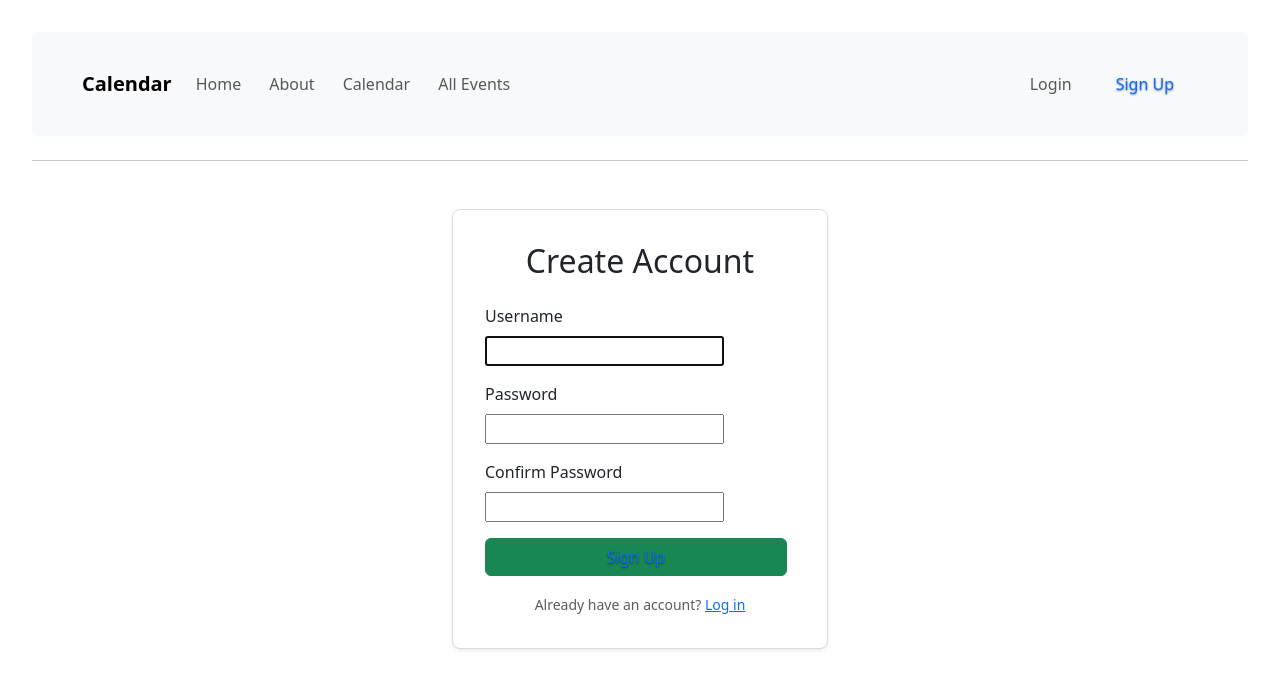
After one commit to polygreen/djangoproj, a Django app: page /accounts/signup/ in a window 1280 px wide. The commit adds this page. Shown: the top 689 px of the page. Run offline with Django 4.2, Linux system fonts and the light colour scheme.

Commit message:
login, profile feature added

```diff
--- a/events_calendar/core/templates/core/about.html
+++ b/events_calendar/core/templates/core/about.html
@@ -3,6 +3,6 @@
 {% block content %}
 <div class="card">
 <h1>About</h1>
-<p>This is a second page to practice routing and navigation.</p>
+<p>My Calendar is a beautiful, personal multi-user calendar app where you can add events (with categories, colors, and yearly reminders like birthdays), get automatic WhatsApp reminders (day-before, same-day, and monthly summary), and manage everything from a clean, mobile-friendly interface with full login and profile support.</p>
 </div>
 {% endblock %}
--- a/events_calendar/core/templates/core/base.html
+++ b/events_calendar/core/templates/core/base.html
@@ -162,11 +162,31 @@
                 <span class="navbar-toggler-icon"></span>
             </button>
             <div class="collapse navbar-collapse" id="navbarNav">
-                <ul class="navbar-nav ms-auto">
+                <ul class="navbar-nav me-auto">
                     <li class="nav-item"><a class="nav-link" href="{% url 'home' %}">Home</a></li>
                     <li class="nav-item"><a class="nav-link" href="{% url 'about' %}">About</a></li>
                     <li class="nav-item"><a class="nav-link" href="{% url 'calendar' %}">Calendar</a></li>
                     <li class="nav-item"><a class="nav-link" href="{% url 'event_list' %}">All Events</a></li>
+                </ul>
+
+                <!-- Right side: Authentication -->
+                <ul class="navbar-nav">
+                    {% if user.is_authenticated %}
+                        <li class="nav-item dropdown">
+                            <a class="nav-link dropdown-toggle" href="#" role="button" data-bs-toggle="dropdown">
+                                Hi, <strong>{{ user.username }}</strong>
+                            </a>
+                            <ul class="dropdown-menu dropdown-menu-end">
+                                <li><a class="dropdown-item" href="{% url 'profile' %}">Profile</a></li>
+                                <li><a class="dropdown-item" href="{% url 'category_list' %}">Categories</a></li>
+                                <li><hr class="dropdown-divider"></li>
+                                <li><a class="dropdown-item text-danger" href="{% url 'logout' %}">Logout</a></li>
+                            </ul>
+                        </li>
+                    {% else %}
+                        <li class="nav-item"><a class="nav-link" href="{% url 'login' %}">Login</a></li>
+                        <li class="nav-item"><a class="nav-link btn btn-primary text-white px-3 ms-2" href="{% url 'signup' %}">Sign Up</a></li>
+                    {% endif %}
                 </ul>
             </div>
         </div>
--- a/events_calendar/core/templates/core/home.html
+++ b/events_calendar/core/templates/core/home.html
@@ -4,7 +4,7 @@
 <div class="card">
 
 <h1>Home</h1>
-<p>This page shows a counter stored on the server using your session.</p>
+<p>Click if you like my calendar!</p>
 <p><strong>Current count:</strong> {{ count }}</p>
 <!-- This form triggers a POST to increment the count server-side -->
 <form method="post" action="{% url 'increment' %}">
@@ -12,9 +12,7 @@
 <button type="submit">Increment</button>
 </form>
 <p style="margin-top: .75rem; color: #666; font-size: 0.95rem;">
-Why POST? Changing server state must not be done via GET.
-Why redirect? After POST we redirect back here, so reloading the page doesn’t
-double-increment.
+
 </p>
 </div>
 {% endblock %}
--- /dev/null
+++ b/events_calendar/core/templates/registration/signup.html
@@ -0,0 +1,56 @@
+{% extends "core/base.html" %}
+{% block title %}Sign Up{% endblock %}
+
+{% block content %}
+<div class="container my-5" style="max-width: 400px;">
+    <div class="card shadow-sm">
+        <div class="card-body">
+            <h2 class="text-center mb-4">Create Account</h2>
+
+            {% if form.errors %}
+                <div class="alert alert-danger">
+                    <ul class="mb-0">
+                        {% for field in form %}
+                            {% for error in field.errors %}
+                                <li><strong>{{ field.label }}:</strong> {{ error }}</li>
+                            {% endfor %}
+                        {% endfor %}
+                        {% for error in form.non_field_errors %}
+                            <li>{{ error }}</li>
+                        {% endfor %}
+                    </ul>
+                </div>
+            {% endif %}
+
+            <form method="post">
+                {% csrf_token %}
+                <div class="mb-3">
+                    <label class="form-label">Username</label>
+                    {{ form.username }}
+                    {% if form.username.errors %}<small class="text-danger">{{ form.username.errors|join:", " }}</small>{% endif %}
+                </div>
+                <div class="mb-3">
+                    <label class="form-label">Password</label>
+                    {{ form.password1 }}
+                    {% if form.password1.errors %}<small class="text-danger">{{ form.password1.errors|join:", " }}</small>{% endif %}
+                </div>
+                <div class="mb-3">
+                    <label class="form-label">Confirm Password</label>
+                    {{ form.password2 }}
+                    {% if form.password2.errors %}<small class="text-danger">{{ form.password2.errors|join:", " }}</small>{% endif %}
+                </div>
+
+                <div class="d-grid">
+                    <button type="submit" class="btn btn-success">Sign Up</button>
+                </div>
+            </form>
+
+            <div class="text-center mt-3">
+                <small class="text-muted">
+                    Already have an account? <a href="{% url 'login' %}">Log in</a>
+                </small>
+            </div>
+        </div>
+    </div>
+</div>
+{% endblock %}
--- a/events_calendar/core/views.py
+++ b/events_calendar/core/views.py
@@ -2,12 +2,15 @@ from django.shortcuts import render, redirect, get_object_or_404
 from django.views.decorators.http import require_http_methods
 from datetime import datetime, timedelta
 from calendar import monthcalendar, month_name
-from .models import Event, Category
+from .models import Event, Category, Profile
 from django.utils import timezone
 from dateutil.relativedelta import relativedelta
 from dateutil.rrule import rrule, DAILY, WEEKLY, MONTHLY, YEARLY
 from django.contrib import messages
 from django.views.decorators.http import require_POST
+from django.contrib.auth.decorators import login_required
+from django.contrib.auth.forms import UserCreationForm
+from django.contrib.auth import login
 
 def _get_count(session):
     """
@@ -48,7 +51,7 @@ def increment(request):
 
 def get_events_for_month(year, month, events=None):
     if events is None:
-        events = Event.objects.all()
+        events = Event.objects.filter(owner=request.user)
 
     start_of_month = datetime(year, month, 1)
     end_of_month = (datetime(year + 1, 1, 1) - timedelta(days=1)) if month == 12 else (datetime(year, month + 1, 1) - timedelta(days=1))
@@ -68,13 +71,14 @@ def get_events_for_month(year, month, events=None):
             displayed.setdefault(d.day, []).append(event)
     return displayed
 
+@login_required
 def calendar_view(request, year=None, month=None):
     now = timezone.localtime()
     year = int(year) if year else now.year
     month = int(month) if month else now.month
 
     # Handle form submission (add event)
-    if request.method == 'POST':
+    if request.method == 'POST'and request.user.is_authenticated:
         title = request.POST.get('title')
         start_date_str = request.POST.get('start_date')
         category_id = request.POST.get('category') or None
@@ -85,9 +89,13 @@ def calendar_view(request, year=None, month=None):
                 title=title,
                 start_date=start_date_str,
                 category_id=category_id,
-                repeat=repeat
+                repeat=repeat,
+                owner=request.user
             )
         return redirect('calendar_month', year=year, month=month)
+
+    if request.method == 'POST':
+        return redirect('login')
 
     # Category filter from URL
     category_id = request.GET.get('category')
@@ -99,7 +107,7 @@ def calendar_view(request, year=None, month=None):
             pass
 
     # Get events (filtered if category selected)
-    base_events = Event.objects.all()
+    base_events = Event.objects.filter(owner=request.user)
     if selected_category:
         base_events = base_events.filter(category=selected_category)
 
@@ -168,7 +176,7 @@ def event_list(request):
     category_id = request.GET.get('category')
 
     # Base queryset
-    events = Event.objects.all().order_by('start_date')
+    events = Event.objects.filter(owner=request.user).order_by('start_date')
 
     # Filter by category if selected
     selected_category = None
@@ -207,3 +215,26 @@ def delete_category(request, pk):
     messages.success(request, f'Category "{category_name}" deleted.')
     return redirect('category_list')
    # return render(request, 'core/delete_category.html', {'category': category})
+
+@login_required
+def profile(request):
+    profile, created = Profile.objects.get_or_create(user=request.user)
+
+    if request.method == 'POST':
+        request.user.profile.whatsapp_number = request.POST['whatsapp']
+        request.user.profile.save()
+        return redirect('profile')
+
+    return render(request, 'core/profile.html', {'profile': profile})
+
+def signup(request):
+    if request.method == 'POST':
+        form = UserCreationForm(request.POST)
+        if form.is_valid():
+            user = form.save()
+            Profile.objects.create(user=user)
+            login(request, user)  # log them in immediately
+            return redirect('calendar')
+    else:
+        form = UserCreationForm()
+    return render(request, 'registration/signup.html', {'form': form})
--- a/events_calendar/events_calendar/urls.py
+++ b/events_calendar/events_calendar/urls.py
@@ -16,8 +16,16 @@ Including another URLconf
 """
 from django.contrib import admin
 from django.urls import path, include
+from django.contrib.auth import views as auth_views
+from core import views
 
 urlpatterns = [
     path('admin/', admin.site.urls),
     path('', include('core.urls')), # include our app's URL patterns at the site root
+
+    # LOGIN SYSTEM
+    path('accounts/login/', auth_views.LoginView.as_view(template_name='registration/login.html'), name='login'),
+    path('accounts/logout/', auth_views.LogoutView.as_view(), name='logout'),
+    path('accounts/signup/', views.signup, name='signup'),
+    path('accounts/profile/', views.profile, name='profile'),
 ]
```
Also changed, not shown: events_calendar/core/models.py (+10 -0 lines), events_calendar/core/templates/core/profile.html (added, +13 -0 lines), events_calendar/core/templates/registration/login.html (added, +20 -0 lines), events_calendar/core/urls.py (+5 -2 lines), events_calendar/events_calendar/settings.py (+8 -3 lines), events_calendar/core/migrations/0004_event_owner_profile.py (added).
